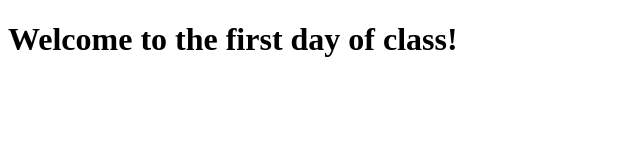
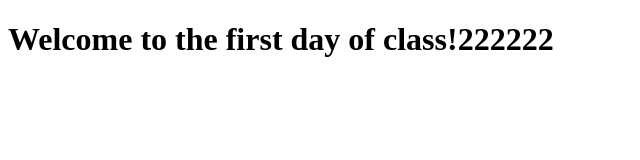
Before and after one commit to pucd/pucd.github.io, a plain HTML site: page 2025H/index2.html in a window 1280 px wide. Shown: the whole page, without its empty margins (0-640 px from the left). Drawn offline with Linux system fonts and the light colour scheme.

Commit message:
Update index2.html

```diff
--- a/2025H/index2.html
+++ b/2025H/index2.html
@@ -5,6 +5,6 @@
     <title>Welcome</title>
 </head>
 <body>
-    <h1>Welcome to the first day of class!</h1>
+    <h1>Welcome to the first day of class!222222</h1>
 </body>
 </html>
```
